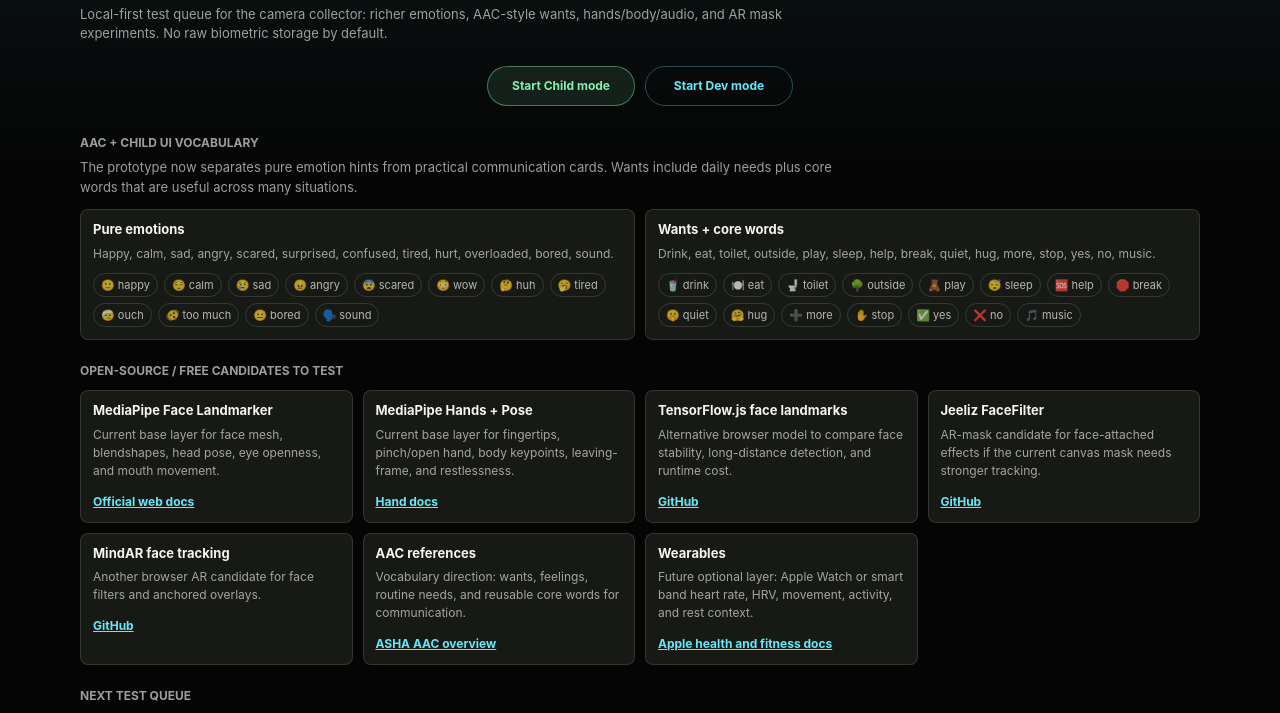
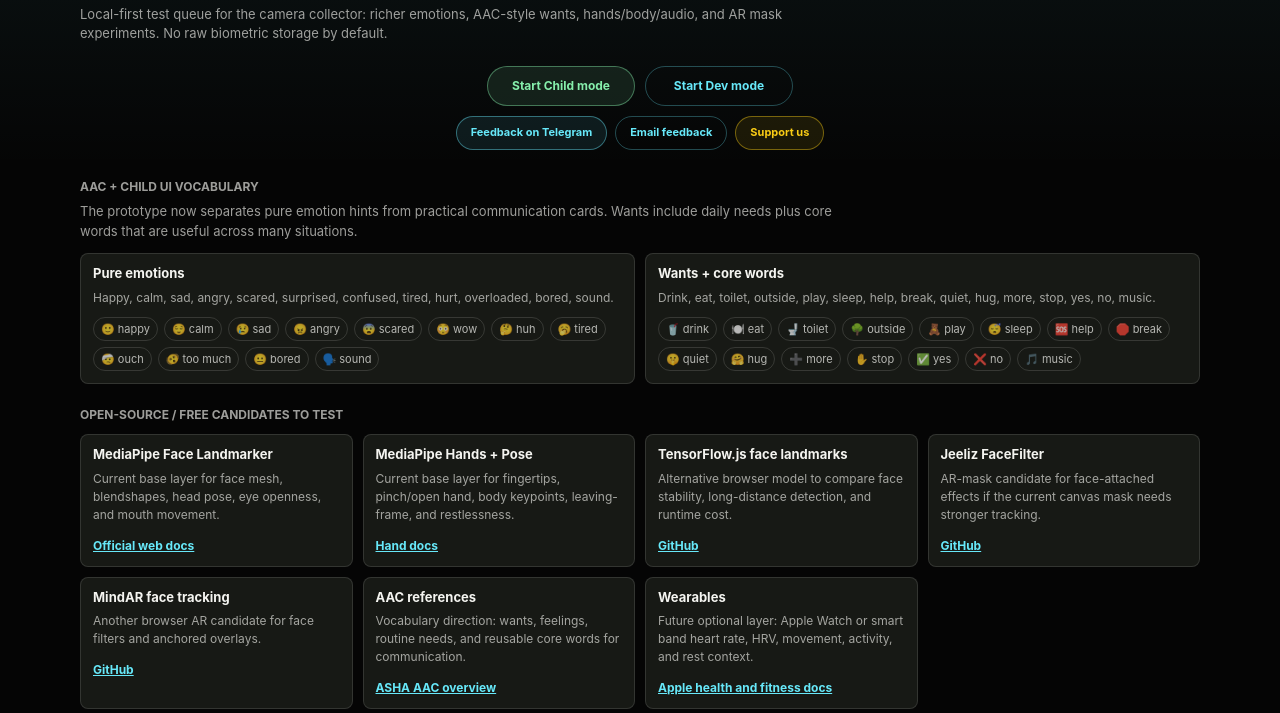
Before and after one commit to Genesis-Lab-Foundation/genesis-assistive-biometrics, a website: page lab.html in a window 1280 px wide. Shown: the part 52-765 px from the top of the page. Drawn offline with Linux system fonts and the light colour scheme.

Commit message:
Add feedback and support links

```diff
--- a/lab.html
+++ b/lab.html
@@ -4,7 +4,7 @@
     <meta charset="utf-8">
     <meta name="viewport" content="width=device-width, initial-scale=1">
     <title>Assistive Biometrics Lab</title>
-    <link rel="stylesheet" href="./styles.css?v=20260630-summary-window">
+    <link rel="stylesheet" href="./styles.css?v=20260630-support">
   </head>
   <body class="lab-page">
     <main class="lab-shell">
@@ -20,6 +20,11 @@
           <a class="panel-link lab-action lab-action-primary" href="./index.html?mode=child">Start Child mode</a>
           <a class="panel-link lab-action" href="./index.html?mode=dev">Start Dev mode</a>
         </nav>
+        <div class="lab-feedback" aria-label="Feedback contacts">
+          <a class="panel-link lab-feedback-link lab-feedback-primary" href="https://t.me/cleverdont" target="_blank" rel="noopener">Feedback on Telegram</a>
+          <a class="panel-link lab-feedback-link" href="mailto:eve@genesis-lab.foundation">Email feedback</a>
+          <a class="panel-link lab-feedback-link lab-support-link" href="https://t.me/genesis_lab_foundation" target="_blank" rel="noopener">Support us</a>
+        </div>
       </header>
 
       <section class="lab-section" aria-label="AAC vocabulary">
--- a/styles.css
+++ b/styles.css
@@ -712,6 +712,34 @@ body.child-runtime .child-summary {
   color: var(--green);
 }
 
+.lab-feedback {
+  display: flex;
+  flex-wrap: wrap;
+  justify-content: center;
+  gap: 8px;
+  margin-top: -8px;
+}
+
+.lab-feedback-link {
+  min-height: 34px;
+  display: inline-flex;
+  align-items: center;
+  justify-content: center;
+  padding: 0 14px;
+  font-size: 11px;
+}
+
+.lab-feedback-primary {
+  border-color: rgb(103 232 249 / 42%);
+  background: rgb(103 232 249 / 9%);
+}
+
+.lab-support-link {
+  border-color: rgb(250 204 21 / 42%);
+  background: rgb(250 204 21 / 9%);
+  color: var(--yellow);
+}
+
 .lab-head p,
 .lab-section p {
   max-width: 780px;
```
Also changed, not shown: README.md.
